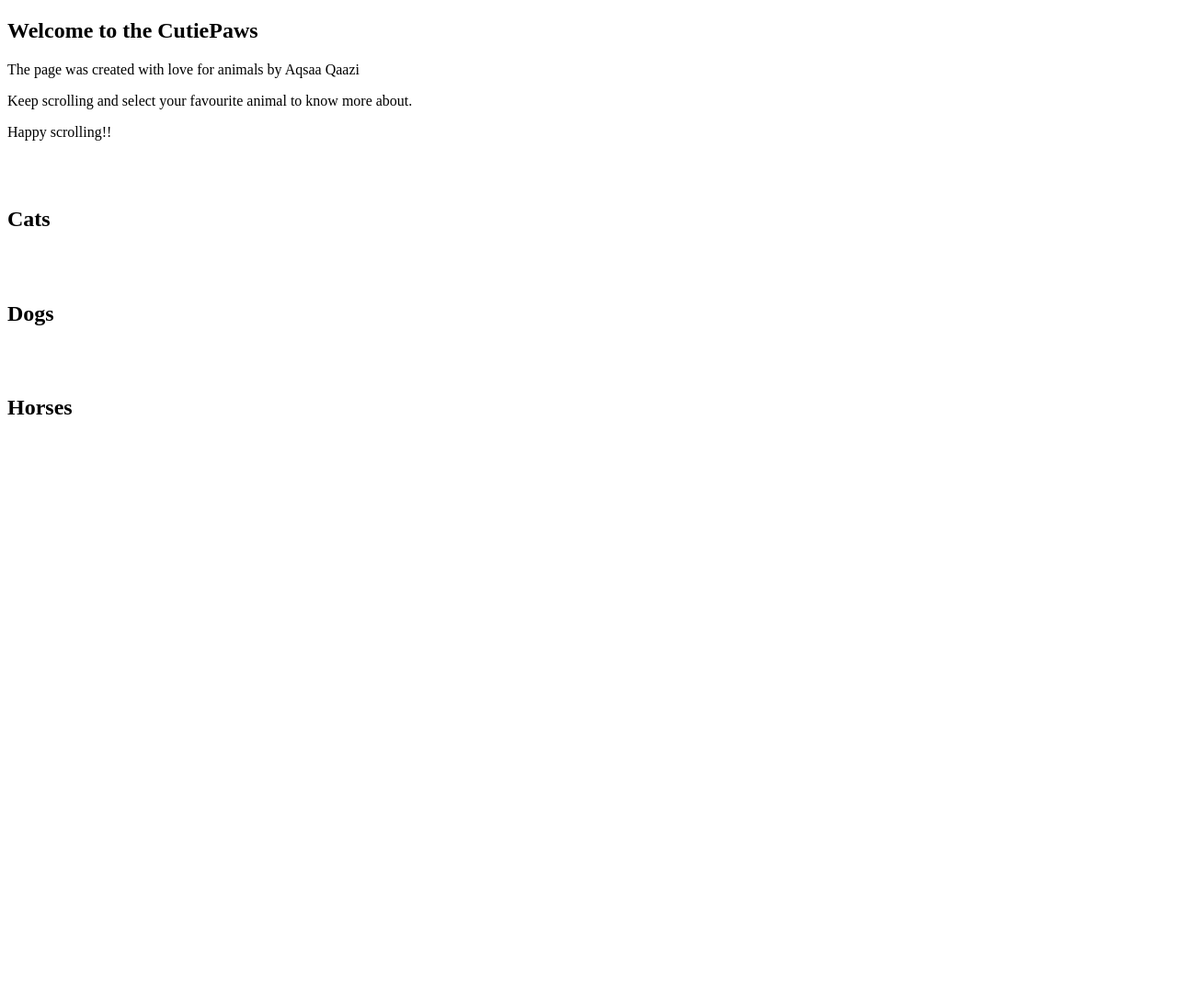
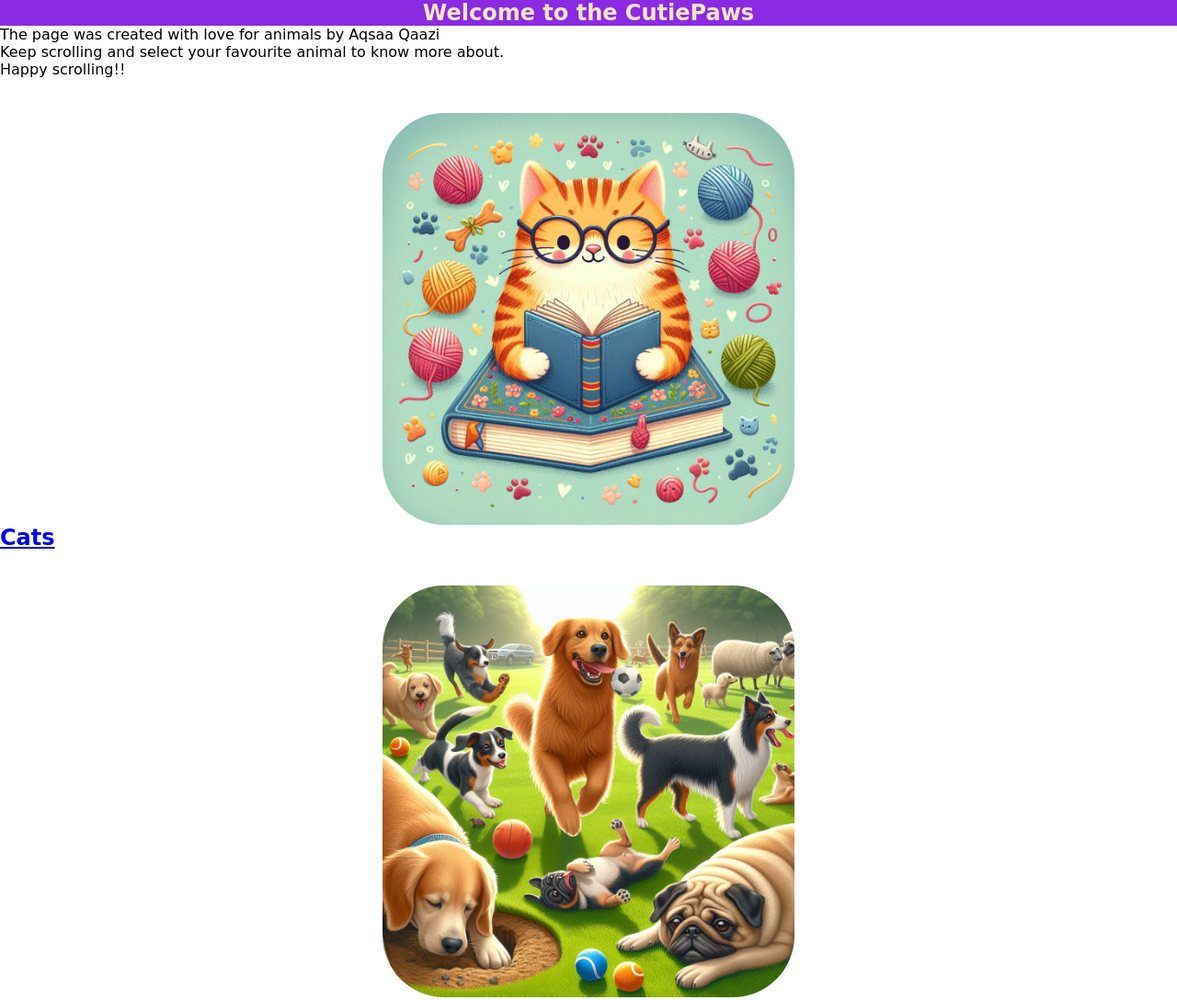
Before and after one commit to GD-aish0o/CutiePaws, a plain HTML site: page index.html in a window 1280 px wide. Shown: the top 1088 px of the page at 92% size. Before the commit the page ends 800 px from the top, so only its background shows below. Drawn offline with Linux system fonts and the light colour scheme.

Commit message:
added some updated files.
still working on it

```diff
--- a/index.html
+++ b/index.html
@@ -1,3 +1,62 @@
+<!DOCTYPE html>
+<html lang="en">
+<head>
+    <meta charset="UTF-8">
+    <meta name="viewport" content="width=device-width, initial-scale=1.0">
+    <title>CutiePaws</title>
+    <link rel="stylesheet" href="style-index.css">
+</head>
+<body>
+    <!-- main homepage: -->
+     <main>
+
+        <section class="mainPage">
+        <!--Welcoming page: -->
+        <h1 class="Welcome heading">Welcome to the CutiePaws</h1>
+
+
+        <!-- TODO: add linkedIN prof link. -->
+        <p class="authorInfo">The page was created with love for animals by <span class="devName" href="">Aqsaa Qaazi</span></p>
+        <P class="inst">Keep scrolling and select your favourite animal to know more about.</P>
+        <p class="wish">Happy scrolling!!</p>
+    </section>
+
+    <br><br>
+
+        <section class="cats">
+            <!-- 2nd scroll page  -->
+            <!-- cats -->
+            <a href="Cats.html">
+
+            <img src="images/index-cat.jpeg" alt="Copilot generated image of a cat..">
+            <h2>Cats</h2>
+        </a>
+        </section>
+        <br><br>
+
+        <!-- another section for dogs -->
+        <section class="dogs">
+         <a href="dogs.html">
+            <img src="images/index-dogs.jpeg" alt="Copilot generated image showcasing different dog breeds.">
+            <h2>Dogs</h2>
+        </a>
+        </section>
+        <br><br>
+
+        <!-- another section horse -->
+         <section class="horse">
+            <a href="horses.html">
+            <img src="images/index-horses.jpeg" alt="copilot generated image of horses galloping">
+             <h2>Horses</h2>
+            </a>
+         </section>
+    </main>
+
+
+
+
+</body>
+</html>
 <!DOCTYPE html>
 <html lang="en">
 <head>
--- /dev/null
+++ b/style-index.css
@@ -0,0 +1,33 @@
+*{
+    margin: 0;
+    padding:0;
+    font-family:cursive;
+}
+
+
+img{
+    max-width: 35%;
+    height: 35%;
+    display: block;
+    margin-left: auto;
+    margin-right: auto;
+    width: 50%;
+    border-radius: 15%;
+
+}
+
+
+
+.mainPage{
+
+    align-items:center;
+
+}
+
+h1{
+    text-align: center;
+
+    color: bisque;
+    background-color: blueviolet;
+    border-color: rgb(106, 30, 176);
+}
```
Also changed, not shown: Cats.html (line endings or trailing spaces), dogs.html (added), horses.html (added), images/index-cat.jpeg (added), images/index-dogs.jpeg (added), images/index-horses.jpeg (added).
